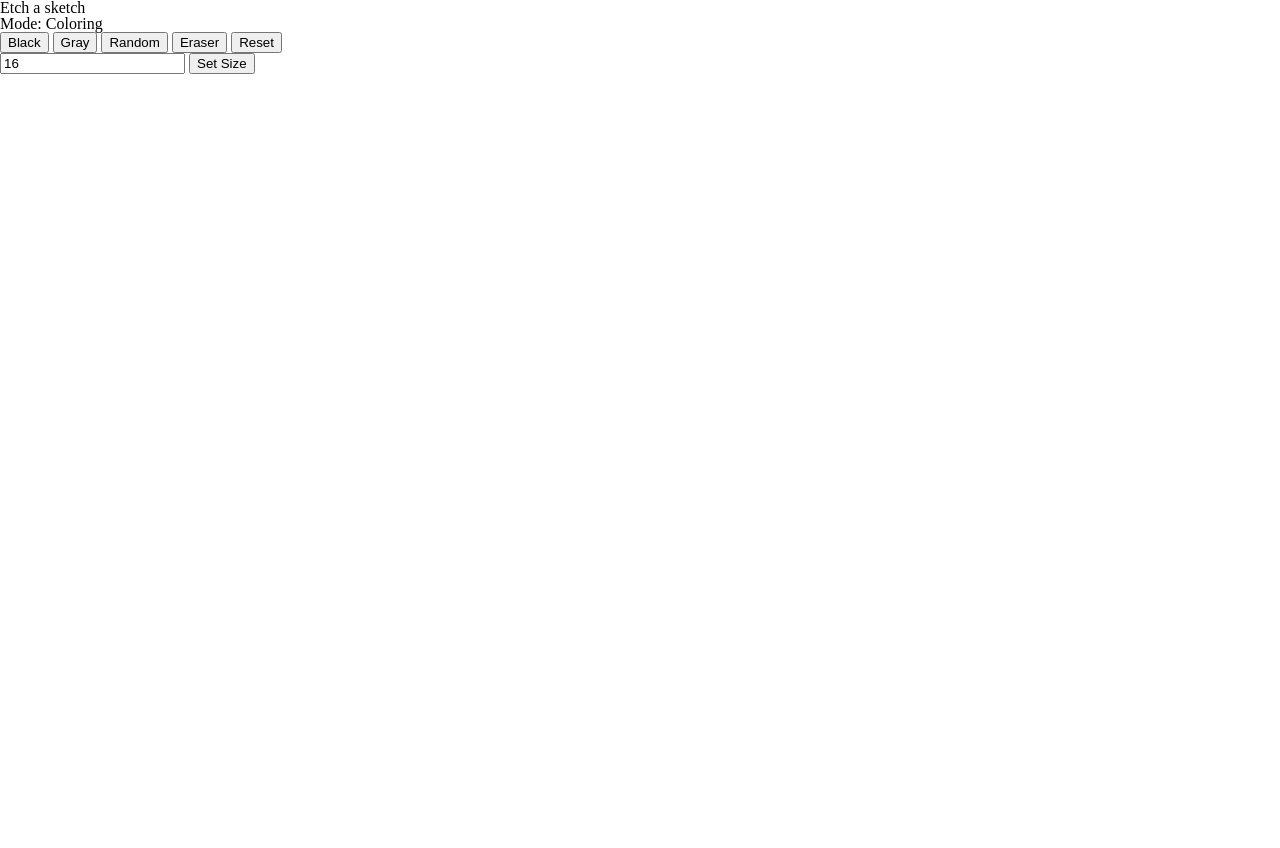
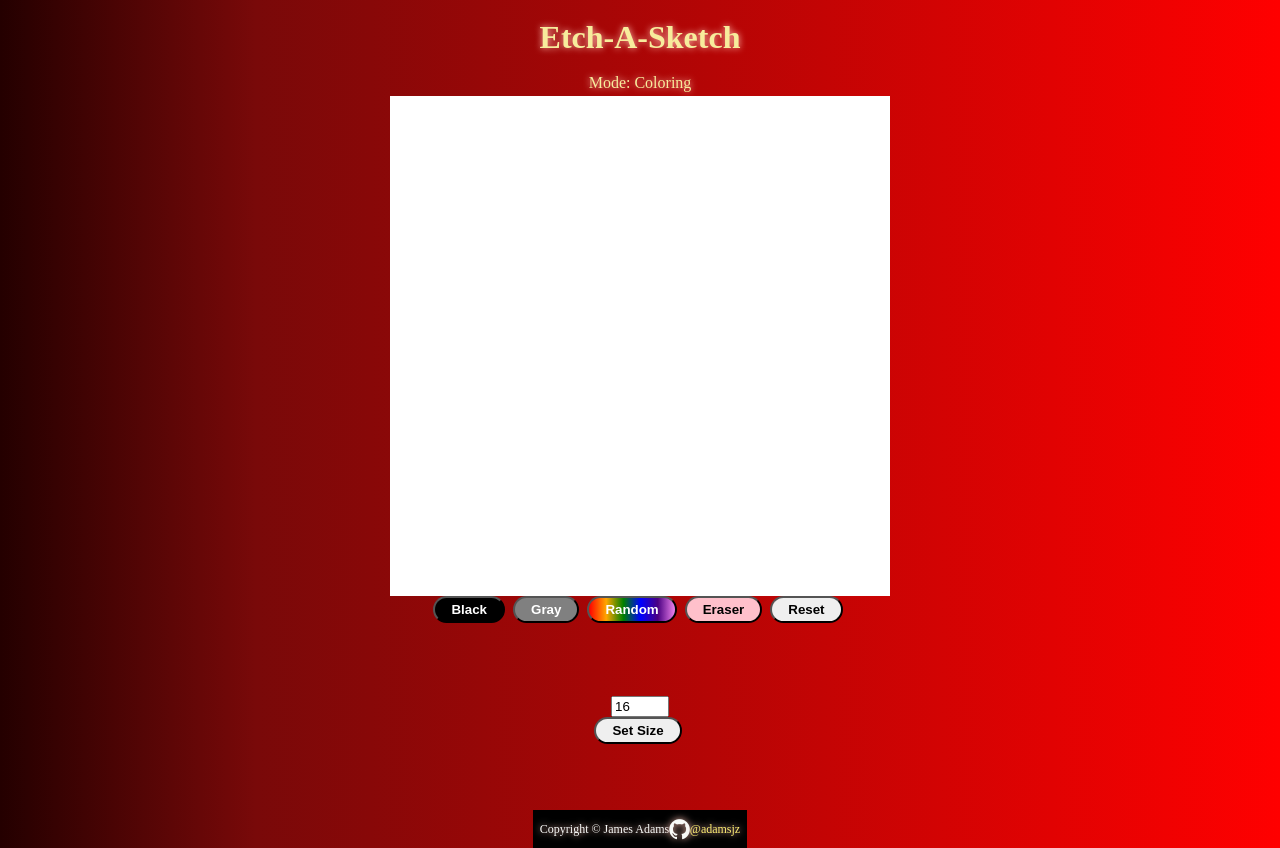
Before and after one commit to adamsjz/etch-a-sketch, a plain HTML site: page index.html in a window 1280 px wide. Before the commit the page ends 800 px from the top, so only its background shows below. Drawn offline with Linux system fonts and the light colour scheme.

Commit message:
finalized project - added functionality and styling, updated html classes

```diff
--- a/index.html
+++ b/index.html
@@ -6,25 +6,30 @@
     <meta name="viewport" content="width=device-width, initial-scale=1.0">
     <link rel="stylesheet" href="reset.css">
     <link rel="stylesheet" href="styles.css">
+    <link rel="stylesheet" href="https://cdnjs.cloudflare.com/ajax/libs/font-awesome/4.7.0/css/font-awesome.min.css">
     <title>Etch a Sketch</title>
 </head>
 <body>
     <div class="flex">
-        <div class="title"><h1>Etch a sketch</h1></div>
+        <div class="title"><h1>Etch-A-Sketch</h1></div>
         <div class="mode">Mode: Coloring</div>
         <div class="content">
             <div class="board"></div>
             <div class="button">
-                <button onclick="changeColor('black')">Black</button>
-                <button onclick="changeColor('gray')">Gray</button>
-                <button onclick="changeColor('random')">Random</button>
-                <button onclick="changeColor('white')">Eraser</button>
+                <button class="blackButton" onclick="changeColor('black')">Black</button>
+                <button class="grayButton" onclick="changeColor('gray')">Gray</button>
+                <button class="randomButton" onclick="changeColor('random')">Random</button>
+                <button class="eraserButton" onclick="changeColor('white')">Eraser</button>
                 <button onclick="resetBoard()">Reset</button>
             </div>
         </div>
         <input type="text" placeholder="Size of Board" value="16" onchange="changeSize(this.value)"/>
         <button>Set Size</button>
     </div>
+    <div class="error">Error: Please enter a number between 2 and 100</div>
 </body>
 <script src="main.js"></script>
+<footer>
+    Copyright &copy; James Adams <i style="font-size:24px" class="fa">&#xf09b;</i> <a href="https://github.com/adamsjz">@adamsjz</a>
+  </footer>
 </html>
--- a/reset.css
+++ b/reset.css
@@ -3,8 +3,7 @@
    License: none (public domain)
 */
 
-html, body, div, span, applet, object, iframe,
-h1, h2, h3, h4, h5, h6, p, blockquote, pre,
+html, body, div, span, applet, object, iframe, h2, h3, h4, h5, h6, p, blockquote, pre,
 a, abbr, acronym, address, big, cite, code,
 del, dfn, em, img, ins, kbd, q, s, samp,
 small, strike, strong, sub, sup, tt, var,
--- a/styles.css
+++ b/styles.css
@@ -1,3 +1,111 @@
+@import url('https://fonts.googleapis.com/css2?family=Roboto&display=swap');
+
+body {
+    display: flex;
+    flex-direction: column;
+    align-items: center;
+    background: linear-gradient(90deg, rgba(36,0,0,1) 0%, rgba(121,9,9,1) 20%, rgba(255,0,0,1) 100%);
+    color: hsl(53, 85%, 79%);
+    text-shadow: 0 0 7px rgb(255, 195, 181);
+}
+.flex{
+    height: 100vh;
+    width: 100vw;
+    display: flex;
+    flex-direction: column;
+    align-items: center;
+}
 .board {
+    height: 500px;
+    width: 500px;
     display: grid;
+    background-color: white;
+    box-shadow: inset -3em 3em rgba(0, 0, 0, 0.1), 0 0 0 2px rgb(255, 255, 255),
+        0.3em 0.3em 1em rgba (0, 0, 0, 0.3);
 }
+.board:hover {
+    cursor: pointer;
+}
+.content{
+    display: flex;
+    flex-direction: column;
+    align-items: center;
+    min-width: 300px;
+    min-height: 300px;
+    width: 60vw;
+    height: 60vw;
+    max-width: 600px;
+    max-height: 600px;
+}
+.title {
+    display: flex;
+    justify-content: center;
+}
+.buttons {
+    margin-top: 10px;
+    margin-bottom: 10px;
+}
+button {
+    padding: 0.3em 1.2em;
+    margin: 0 0.3em 0.3em 0;
+    border-radius: 2em;
+    text-decoration: none;
+    font-weight: 600;
+    text-align: center;
+    transition: all 0.2s;
+}
+button:hover {
+    cursor: pointer;
+}
+.blackButton {
+    background-color: black;
+    color: white;
+}
+.blackButton:hover {
+    cursor:pointer;
+}
+.grayButton {
+    background-color: gray;
+    color: white;
+}
+.grayButton:hover {
+    cursor:pointer;
+}
+.randomButton {
+    background: linear-gradient(to right, red, orange, green, blue, indigo, violet);
+    color: white;
+}
+.randomButton:hover {
+    cursor:pointer;
+}
+.eraserButton {
+    background-color: pink;
+    color: black;
+}
+.eraserButton:hover {
+    cursor:pointer;
+}
+input {
+    width: 50px;
+}
+.mode {
+    margin-bottom: 5px;
+}
+.error{
+    display: none;
+}
+footer {
+    color: #f9faf8;
+    background-color: #000000;
+    font-size: 12px;
+    display: flex;
+    justify-content: center;
+    align-items: center;
+    position: relative;
+    margin-top: 10px;
+    padding: 7px;
+  }
+  a {
+    color:#ffef74;
+    text-decoration: none;
+  }
```
